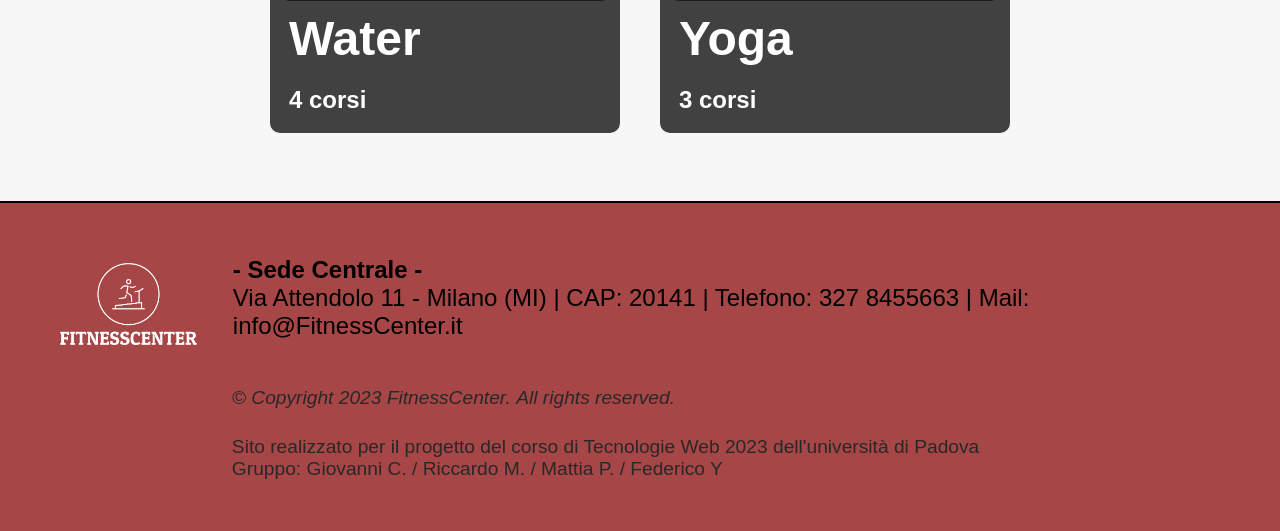
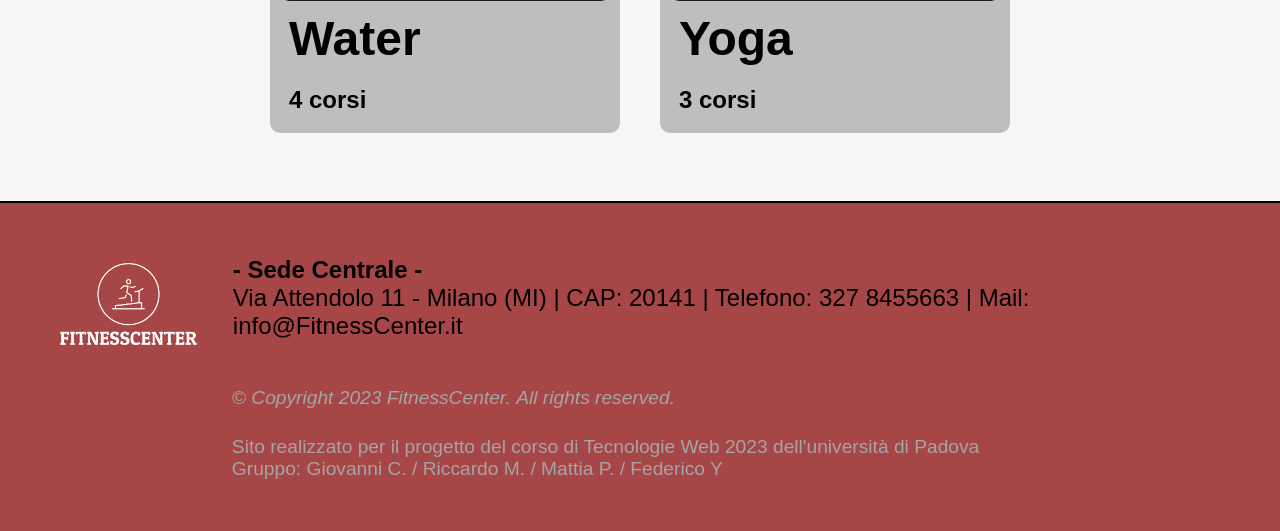
Before and after one commit to IsThisDemi/FitnessCenter, a PHP site: page /offerta_corsi.php in a window 1280 px wide. Shown: the part 2947-3478 px from the top of the page. Run offline with PHP 8.4, Linux system fonts and the light colour scheme; the visitor is signed in with stand-in values (Sample User, id 1); data comes from the database, SQL or seed files in the repository.

Commit message:
Tema chiaro (piccoli fix rimasti)

```diff
--- a/css/style.css
+++ b/css/style.css
@@ -18,9 +18,16 @@
 	--disabled-color: #888888;
 
 	--forza: #f74b45;
+	--forza-text: #740e0e;
 	--equilibrio: #f7d04b;
+	--equilibrio-text: #74510e;
 	--resistenza: #4bf7a8;
+	--resistenza-text: #0e7451;
 	--stabilita: #4b4ff7;
+	--stabilita-text: #0e0e74;
+
+	--box-shadow-1: #282828;
+	--box-shadow-2: #1b1b1b;
 
 }
 
@@ -31,10 +38,10 @@
 		--primary-color: #f7f7f7;
 		--secondary-color: #b80000;
 		--header-color: #a74646;
-		--gradient-first-color: #282828;
-		--gradient-first-color-hover: #414141;
-		--gradient-second-color: #1b1b1b;
-		--gradient-last-color: #121212;
+		--gradient-first-color: #a5a5a5;
+		--gradient-first-color-hover: #bebebe;
+		--gradient-second-color: #929292;
+		--gradient-last-color: #858585;
 		--visited-links: #BBBBBB;
 		--text-color: black;
 		--alternative-text-color: black;
@@ -47,9 +54,16 @@
 		--disabled-color: #888888;
 
 		--forza: #f74b45;
+		--forza-text: #740e0e;
 		--equilibrio: #f7d04b;
+		--equilibrio-text: #74510e;
 		--resistenza: #4bf7a8;
+		--resistenza-text: #0e7451;
 		--stabilita: #4b4ff7;
+		--stabilita-text: #0e0e74;
+
+		--box-shadow-1: #cecece;
+		--box-shadow-2: #e7e7e7;
 
 	}
 }
@@ -817,7 +831,7 @@
 	font-size: 2em;
 	margin: 0;
 	font-weight: 600;
-	color: white;
+	color: var(--text-color);
 	text-decoration: none;
 }
 
@@ -825,7 +839,7 @@
 	font-size: 1em;
 	margin: 0;
 	font-weight: 600;
-	color: white;
+	color: var(--text-color);
 }
 
 .flex-pr {
```
Also changed, not shown: other parts of css/style.css (+13 -13 lines).
